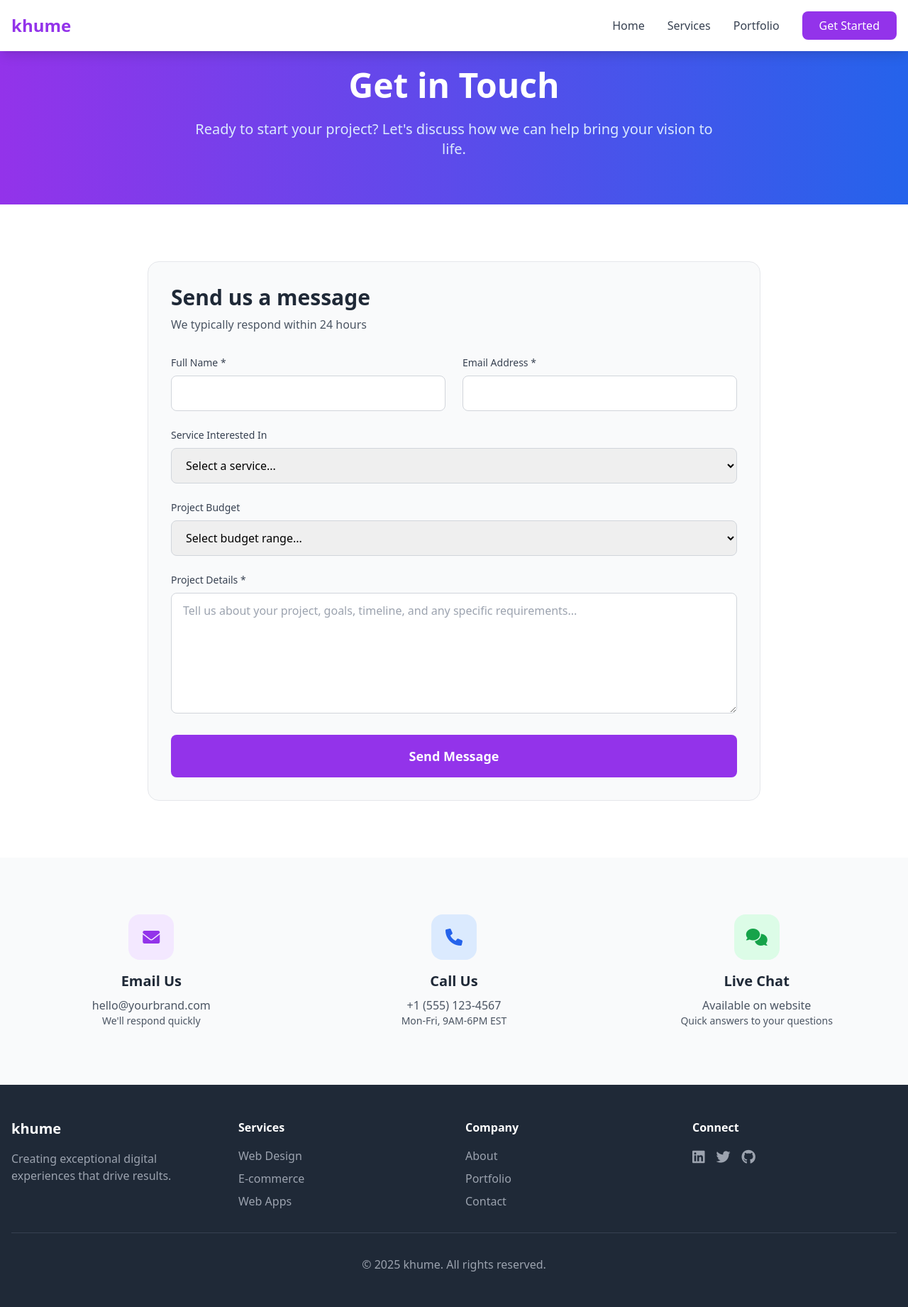
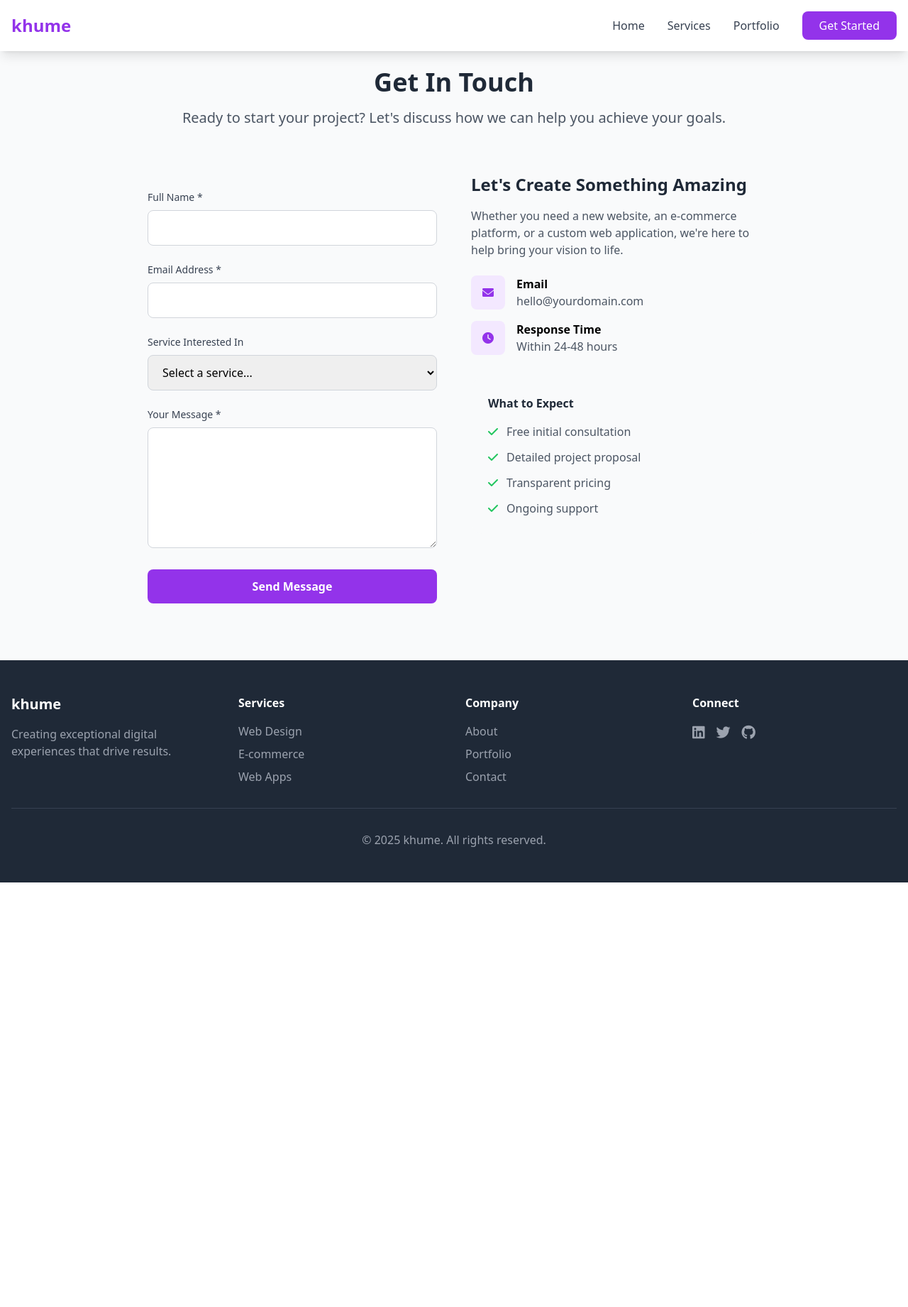
Before and after one commit to mknowledge3-cell/django, a Django app: page /contact/ in a window 1280 px wide. Shown: the whole page at 71% size. After the commit the page ends 1243 px from the top, so only its background shows below. Run offline with Django 4.2, Linux system fonts and the light colour scheme; some libraries are stand-ins or nearby versions.

Commit message:
Contact page. Fix Brevo. Final product. v1.0.0

```diff
--- a/templates/landing/contact.html
+++ b/templates/landing/contact.html
@@ -1,49 +1,43 @@
 {% extends 'base.html' %}
-{% load static %}
 
-{% block title %}Contact Us - Get in Touch{% endblock %}
+{% block title %}Contact Us - Your Web Design Business{% endblock %}
 
 {% block content %}
-<!-- Contact Hero -->
-<section class="pt-24 pb-16 bg-gradient-to-r from-purple-600 to-blue-600 text-white">
-    <div class="max-w-7xl mx-auto px-4">
-        <div class="text-center">
-            <h1 class="text-5xl font-bold mb-6">Get in Touch</h1>
-            <p class="text-xl max-w-3xl mx-auto text-blue-100">
-                Ready to start your project? Let's discuss how we can help bring your vision to life.
-            </p>
+<div class="pt-24 pb-20">
+    <div class="max-w-4xl mx-auto px-4">
+        <!-- Header -->
+        <div class="text-center mb-16">
+            <h1 class="text-4xl font-bold text-gray-800 mb-4">Get In Touch</h1>
+            <p class="text-xl text-gray-600">Ready to start your project? Let's discuss how we can help you achieve your goals.</p>
         </div>
+
+        <!-- Messages -->
+        {% if messages %}
+        <div class="mb-8">
+            {% for message in messages %}
+            <div class="p-4 rounded-lg {% if message.tags == 'success' %}bg-green-100 text-green-700{% else %}bg-red-100 text-red-700{% endif %}">
+                {{ message }}
             </div>
-</section>
-
-<!-- Contact Form -->
-<section class="py-20 bg-white">
-    <div class="max-w-4xl mx-auto px-4">
-        <div class="bg-gray-50 rounded-2xl p-8 border border-gray-200">
-            <h2 class="text-3xl font-bold text-gray-800 mb-2">Send us a message</h2>
-            {% if messages %}
-            <div class="mb-6">
-                {% for msg in messages %}
-                    <p class="p-4 bg-green-100 text-green-800 rounded-lg">{{ msg }}</p>
             {% endfor %}
         </div>
         {% endif %}
-            <p class="text-gray-600 mb-8">We typically respond within 24 hours</p>
 
-            <form class="space-y-6" method="POST">
+        <div class="grid md:grid-cols-2 gap-12">
+            <!-- Contact Form -->
+            <div>
+                <form method="post" class="space-y-6">
                     {% csrf_token %}
-                <input type="text" name="website" style="display:none;">
-                <div class="grid md:grid-cols-2 gap-6">
+
                     <div>
                         <label for="name" class="block text-sm font-medium text-gray-700 mb-2">Full Name *</label>
-                        <input type="text" id="name" name="name" required
+                        <input type="text" id="name" name="name" value="{{ name }}" required
                                class="w-full px-4 py-3 border border-gray-300 rounded-lg focus:ring-2 focus:ring-purple-600 focus:border-transparent">
                     </div>
+
                     <div>
                         <label for="email" class="block text-sm font-medium text-gray-700 mb-2">Email Address *</label>
-                        <input type="email" id="email" name="email" required
+                        <input type="email" id="email" name="email" value="{{ email }}" required
                                class="w-full px-4 py-3 border border-gray-300 rounded-lg focus:ring-2 focus:ring-purple-600 focus:border-transparent">
-                    </div>
                     </div>
 
                     <div>
@@ -51,76 +45,79 @@
                         <select id="service" name="service"
                                 class="w-full px-4 py-3 border border-gray-300 rounded-lg focus:ring-2 focus:ring-purple-600 focus:border-transparent">
                             <option value="">Select a service...</option>
-                        <option value="web-design" {% if preselected_service == 'web-design' %}selected{% endif %}>Web Design & Development</option>
-                        <option value="ecommerce" {% if preselected_service == 'ecommerce' %}selected{% endif %}>E-commerce Solutions</option>
-                        <option value="web-app" {% if preselected_service == 'web-app' %}selected{% endif %}>Custom Web Applications</option>
-                        <option value="membership" {% if preselected_service == 'membership' %}selected{% endif %}>Membership & Portal Systems</option>
-                        <option value="maintenance">Website Maintenance</option>
-                        <option value="seo">SEO Optimization</option>
-                        <option value="other">Other</option>
+                            <option value="web-design" {% if service == 'web-design' %}selected{% endif %}>Web Design</option>
+                            <option value="e-commerce" {% if service == 'e-commerce' %}selected{% endif %}>E-commerce</option>
+                            <option value="web-app" {% if service == 'web-app' %}selected{% endif %}>Web Application</option>
+                            <option value="consultation" {% if service == 'consultation' %}selected{% endif %}>Consultation</option>
                         </select>
                     </div>
 
                     <div>
-                    <label for="budget" class="block text-sm font-medium text-gray-700 mb-2">Project Budget</label>
-                    <select id="budget" name="budget"
-                            class="w-full px-4 py-3 border border-gray-300 rounded-lg focus:ring-2 focus:ring-purple-600 focus:border-transparent">
-                        <option value="">Select budget range...</option>
-                        <option value="1k-3k">$1,000 - $3,000</option>
-                        <option value="3k-5k">$3,000 - $5,000</option>
-                        <option value="5k-10k">$5,000 - $10,000</option>
-                        <option value="10k+">$10,000+</option>
-                        <option value="not-sure">Not sure yet</option>
-                    </select>
-                </div>
-
-                <div>
-                    <label for="message" class="block text-sm font-medium text-gray-700 mb-2">Project Details *</label>
+                        <label for="message" class="block text-sm font-medium text-gray-700 mb-2">Your Message *</label>
                         <textarea id="message" name="message" rows="6" required
-                              class="w-full px-4 py-3 border border-gray-300 rounded-lg focus:ring-2 focus:ring-purple-600 focus:border-transparent"
-                              placeholder="Tell us about your project, goals, timeline, and any specific requirements..."></textarea>
+                                  class="w-full px-4 py-3 border border-gray-300 rounded-lg focus:ring-2 focus:ring-purple-600 focus:border-transparent">{{ message }}</textarea>
                     </div>
 
                     <button type="submit"
-                        class="w-full bg-purple-600 text-white py-4 rounded-lg font-semibold text-lg hover:bg-purple-700 transition duration-300">
+                            class="w-full bg-purple-600 text-white py-3 px-6 rounded-lg font-semibold hover:bg-purple-700 transition duration-300">
                         Send Message
                     </button>
                 </form>
             </div>
-    </div>
-</section>
 
             <!-- Contact Info -->
-<section class="py-20 bg-gray-50">
-    <div class="max-w-7xl mx-auto px-4">
-        <div class="grid md:grid-cols-3 gap-8">
-            <div class="text-center">
-                <div class="w-16 h-16 bg-purple-100 rounded-2xl flex items-center justify-center mx-auto mb-4">
-                    <i class="fas fa-envelope text-purple-600 text-2xl"></i>
+            <div class="space-y-8">
+                <div>
+                    <h3 class="text-2xl font-bold text-gray-800 mb-4">Let's Create Something Amazing</h3>
+                    <p class="text-gray-600 mb-6">Whether you need a new website, an e-commerce platform, or a custom web application, we're here to help bring your vision to life.</p>
+
+                    <div class="space-y-4">
+                        <div class="flex items-center">
+                            <div class="w-12 h-12 bg-purple-100 rounded-lg flex items-center justify-center mr-4">
+                                <i class="fas fa-envelope text-purple-600"></i>
                             </div>
-                <h3 class="text-xl font-bold text-gray-800 mb-2">Email Us</h3>
-                <p class="text-gray-600">hello@yourbrand.com</p>
-                <p class="text-gray-600 text-sm">We'll respond quickly</p>
+                            <div>
+                                <p class="font-semibold">Email</p>
+                                <p class="text-gray-600">hello@yourdomain.com</p>
+                            </div>
                         </div>
 
-            <div class="text-center">
-                <div class="w-16 h-16 bg-blue-100 rounded-2xl flex items-center justify-center mx-auto mb-4">
-                    <i class="fas fa-phone text-blue-600 text-2xl"></i>
+                        <div class="flex items-center">
+                            <div class="w-12 h-12 bg-purple-100 rounded-lg flex items-center justify-center mr-4">
+                                <i class="fas fa-clock text-purple-600"></i>
                             </div>
-                <h3 class="text-xl font-bold text-gray-800 mb-2">Call Us</h3>
-                <p class="text-gray-600">+1 (555) 123-4567</p>
-                <p class="text-gray-600 text-sm">Mon-Fri, 9AM-6PM EST</p>
-            </div>
-
-            <div class="text-center">
-                <div class="w-16 h-16 bg-green-100 rounded-2xl flex items-center justify-center mx-auto mb-4">
-                    <i class="fas fa-comments text-green-600 text-2xl"></i>
-                </div>
-                <h3 class="text-xl font-bold text-gray-800 mb-2">Live Chat</h3>
-                <p class="text-gray-600">Available on website</p>
-                <p class="text-gray-600 text-sm">Quick answers to your questions</p>
+                            <div>
+                                <p class="font-semibold">Response Time</p>
+                                <p class="text-gray-600">Within 24-48 hours</p>
                             </div>
                         </div>
                     </div>
-</section>
+                </div>
+
+                <!-- Service Highlights -->
+                <div class="bg-gray-50 p-6 rounded-2xl">
+                    <h4 class="font-semibold text-gray-800 mb-4">What to Expect</h4>
+                    <ul class="space-y-3 text-gray-600">
+                        <li class="flex items-center">
+                            <i class="fas fa-check text-green-500 mr-3"></i>
+                            Free initial consultation
+                        </li>
+                        <li class="flex items-center">
+                            <i class="fas fa-check text-green-500 mr-3"></i>
+                            Detailed project proposal
+                        </li>
+                        <li class="flex items-center">
+                            <i class="fas fa-check text-green-500 mr-3"></i>
+                            Transparent pricing
+                        </li>
+                        <li class="flex items-center">
+                            <i class="fas fa-check text-green-500 mr-3"></i>
+                            Ongoing support
+                        </li>
+                    </ul>
+                </div>
+            </div>
+        </div>
+    </div>
+</div>
 {% endblock %}
```
Lines whose indentation alone changed are shown as unchanged.
